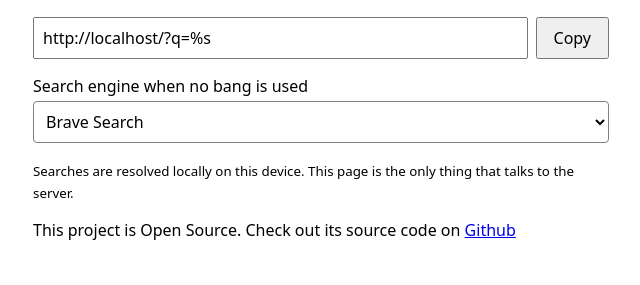
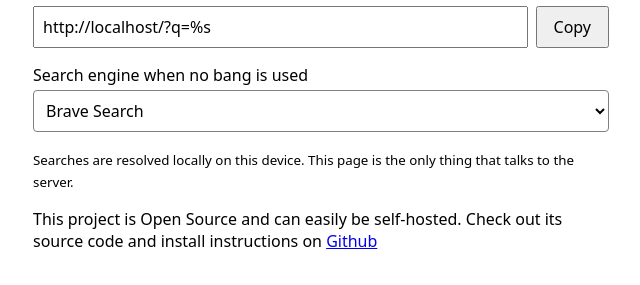
Before and after one commit to bl4zee1g/ununduck, a plain HTML site: page www/index.html in a window 1280 px wide. Shown: the part 347-632 px from the top of the page, without its empty margins (319-959 px from the left). Drawn offline with Linux system fonts and the light colour scheme.

Commit message:
add hint for selfhosting

```diff
--- a/www/index.html
+++ b/www/index.html
@@ -82,7 +82,8 @@
         >
       </p>
       <p>
-        This project is Open Source. Check out its source code on
+        This project is Open Source and can easily be self-hosted. Check out its
+        source code and install instructions on
         <a href="https://github.com/bl4zee1g/ununduck">Github</a>
       </p>
     </main>
```
